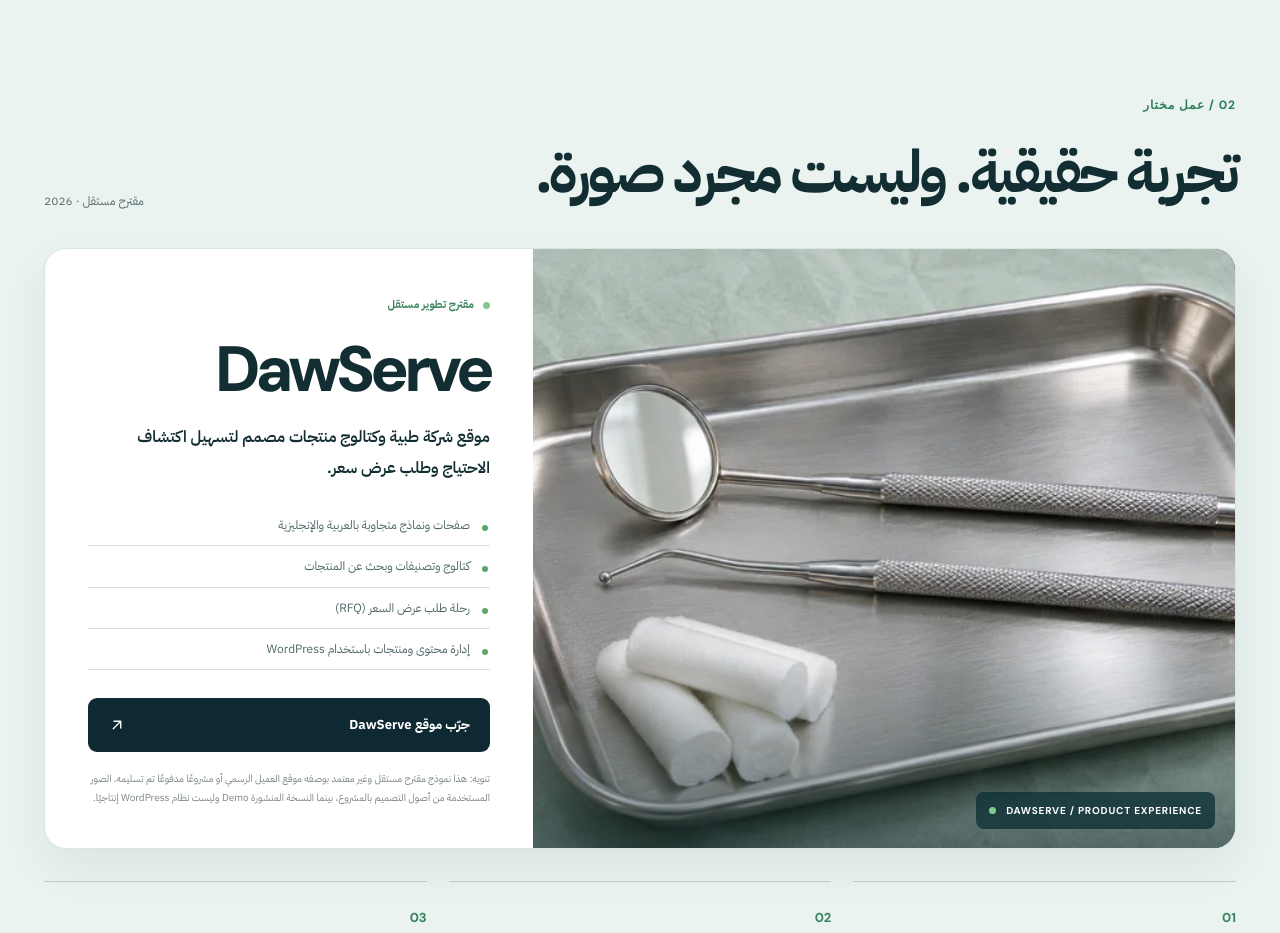
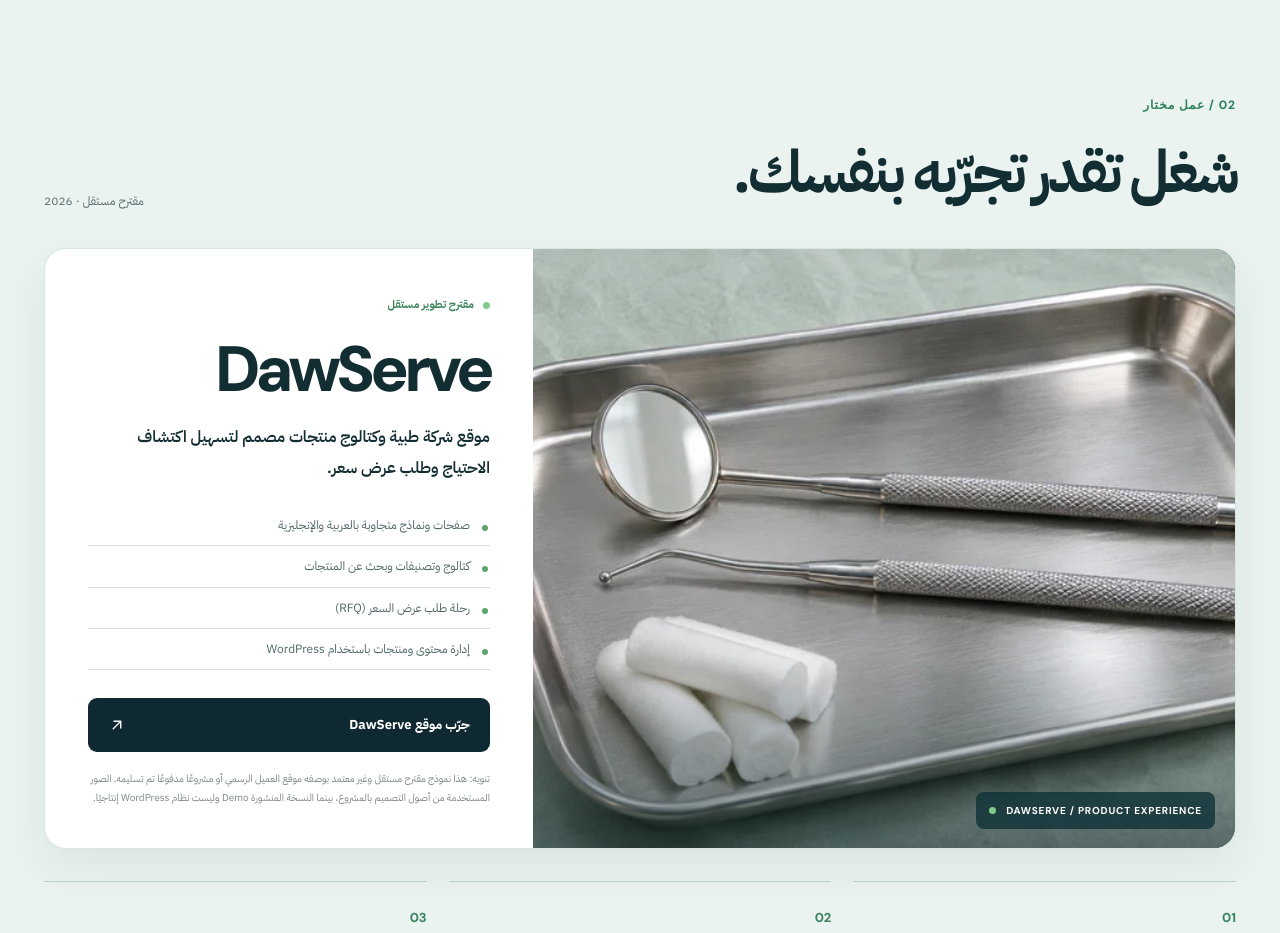
Before and after one commit to Abdulrahmnh/Abdulrahmnh, a plain HTML site: page portfolio/index.html in a window 1280 px wide. Shown: the part 1300-2233 px from the top of the page. Drawn offline with Linux system fonts and the light colour scheme.

Commit message:
fix(portfolio): use accurate work showcase headline and avoid overstating visual proof

```diff
--- a/portfolio/index.html
+++ b/portfolio/index.html
@@ -76,7 +76,7 @@
       <div class="shell">
         <div class="section-heading">
           <p class="small-label">02 / <span data-ar="عمل مختار" data-en="SELECTED WORK">عمل مختار</span></p>
-          <div class="heading-row"><h2 id="work-title" data-ar="تجربة حقيقية. وليست مجرد صورة." data-en="See the experience, not just a mockup.">تجربة حقيقية. وليست مجرد صورة.</h2><span class="heading-side" data-ar="مقترح مستقل · 2026" data-en="Independent concept · 2026">مقترح مستقل · 2026</span></div>
+          <div class="heading-row"><h2 id="work-title" data-ar="شغل تقدر تجرّبه بنفسك." data-en="A working concept you can explore.">تجربة حقيقية. وليست مجرد صورة.</h2><span class="heading-side" data-ar="مقترح مستقل · 2026" data-en="Independent concept · 2026">مقترح مستقل · 2026</span></div>
         </div>
         <article class="case-study">
           <div class="case-image">
```
